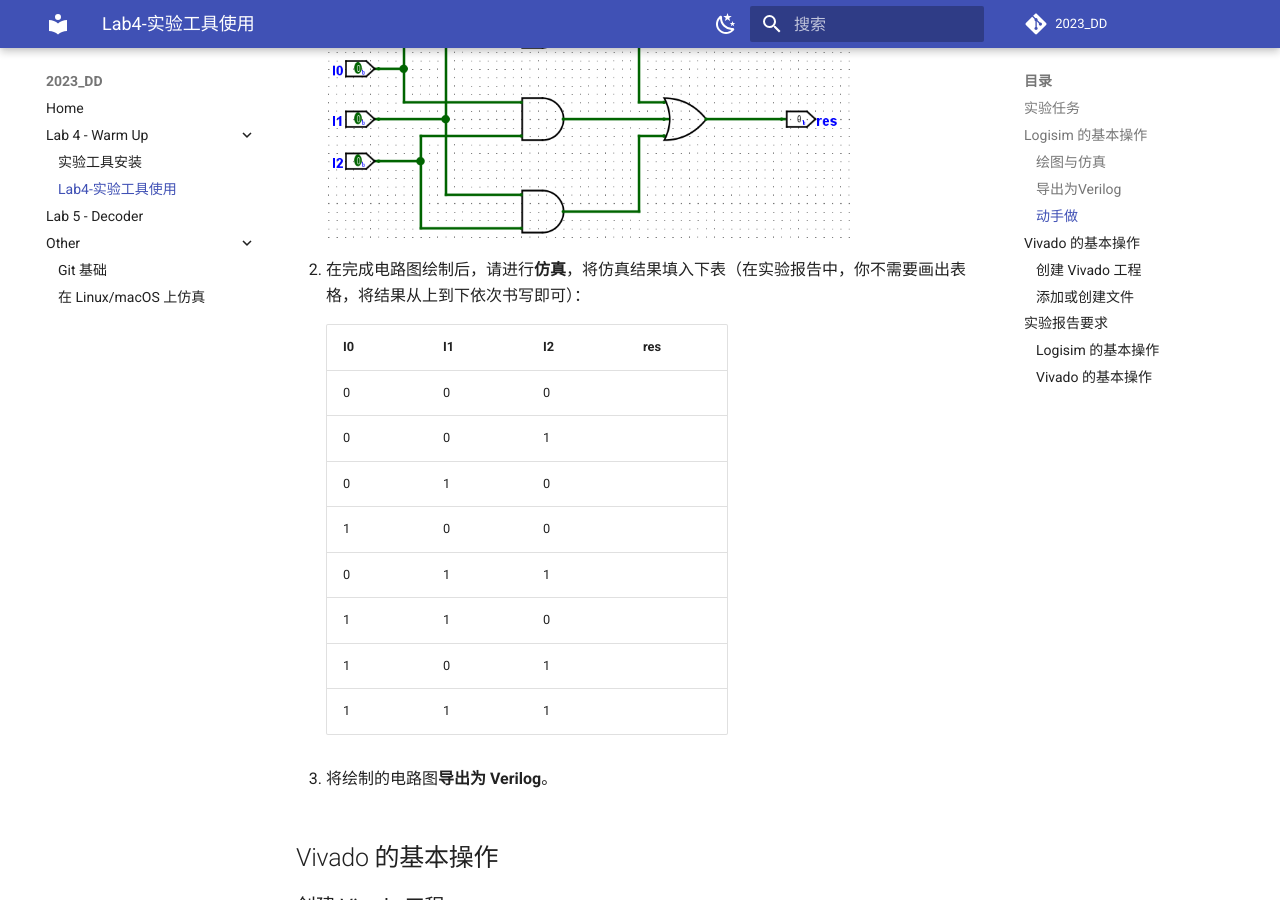
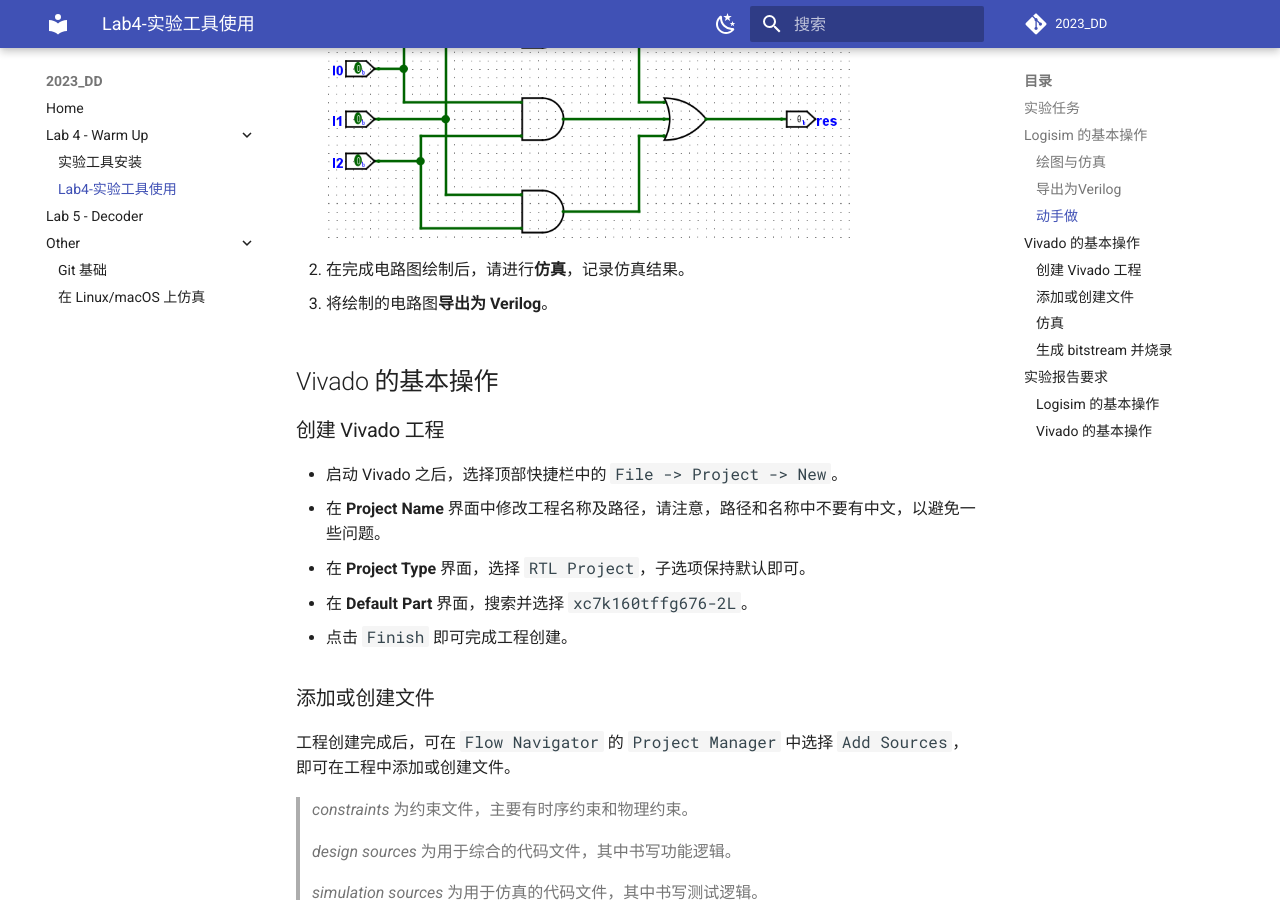
Before and after one commit to Guahao31/2023_DD, an MkDocs documentation site: the page built from docs/warmup/lab4.md, in a window 1280 px wide and 900 px high, scrolled down 3813 px. Built offline with MkDocs 1.6.1 and Material for MkDocs 9.7.7, drawn with Linux system fonts in a browser that asks for light colours; comment, search, counter and statistics services are not loaded; some of the changed text lies outside the part shown.

Commit message:
update: move the table for result of simulation to Report Part

```diff
--- a/docs/warmup/lab4.md
+++ b/docs/warmup/lab4.md
@@ -63,18 +63,7 @@
 
     <img src="../pic/lab4/logisim_example.png" alt="logisim example" style="zoom:70%">
 
-2. 在完成电路图绘制后，请进行**仿真**，将仿真结果填入下表（在实验报告中，你不需要画出表格，将结果从上到下依次书写即可）：
-
-    | I0 | I1 | I2 | res |
-    |---|---|---|---|
-    | 0 | 0 | 0 | |
-    | 0 | 0 | 1 | |
-    | 0 | 1 | 0 | |
-    | 1 | 0 | 0 | |
-    | 0 | 1 | 1 | |
-    | 1 | 1 | 0 | |
-    | 1 | 0 | 1 | |
-    | 1 | 1 | 1 | |
+2. 在完成电路图绘制后，请进行**仿真**，记录仿真结果。
 
 3. 将绘制的电路图**导出为 Verilog**。
 
@@ -112,12 +101,32 @@
 
 **添加约束文件**，本节实验中我们同样提供了需要的[约束文件](TODO/lab4_example_constraints.xdc)，选择 `Add or Create Constraints` 将约束文件添加进入工程。
 
+### 仿真
+
+
+
+### 生成 bitstream 并烧录
+
+
+
 ## 实验报告要求
 
 ### Logisim 的基本操作
 
 1. 提供绘制的电路图的截图。
-2. 提供**一张**仿真时的截图，要求三个输入值分别为 `0, 1, 1`。
+2. 提供**一张**仿真时的截图，要求三个输入值分别为 `0, 1, 1`。并将你的实验结果填写到下表中（你不需要画出表格，将结果从上到下依次书写即可）：
+
+    | I0 | I1 | I2 | res |
+    |---|---|---|---|
+    | 0 | 0 | 0 | |
+    | 0 | 0 | 1 | |
+    | 0 | 1 | 0 | |
+    | 1 | 0 | 0 | |
+    | 0 | 1 | 1 | |
+    | 1 | 1 | 0 | |
+    | 1 | 0 | 1 | |
+    | 1 | 1 | 1 | |
+
 3. 导出 Verilog 后，找到工作目录下 `verilog/circuit/` 中的文件。截图代码内容或将高亮代码粘贴在实验报告中。
 
 ### Vivado 的基本操作
```
